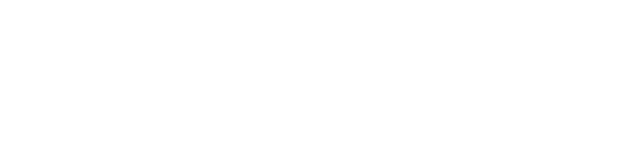
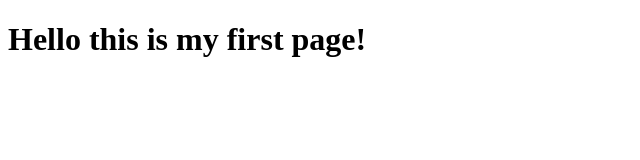
Before and after one commit to bevzyuk/Coursera-site, a plain HTML site: page site/index.html in a window 1280 px wide. Shown: the whole page, without its empty margins (0-640 px from the left). Drawn offline with Linux system fonts and the light colour scheme.

Commit message:
this is modified

```diff
--- a/site/index.html
+++ b/site/index.html
@@ -4,6 +4,6 @@
 	<title>hello coursera!</title>
 </head>
 <body>
-
+<h1>Hello this is my first page!</h1>
 </body>
 </html>
```
